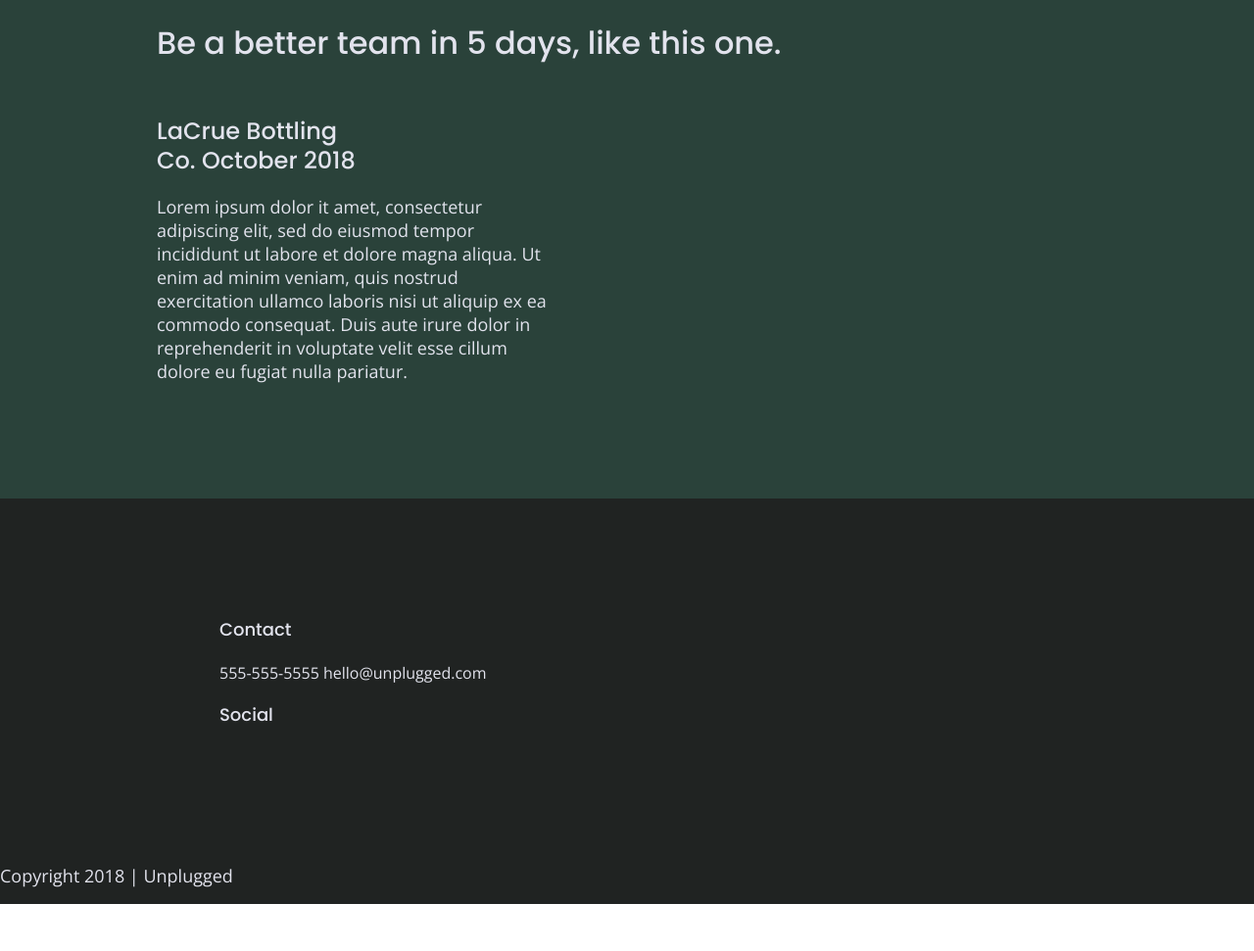
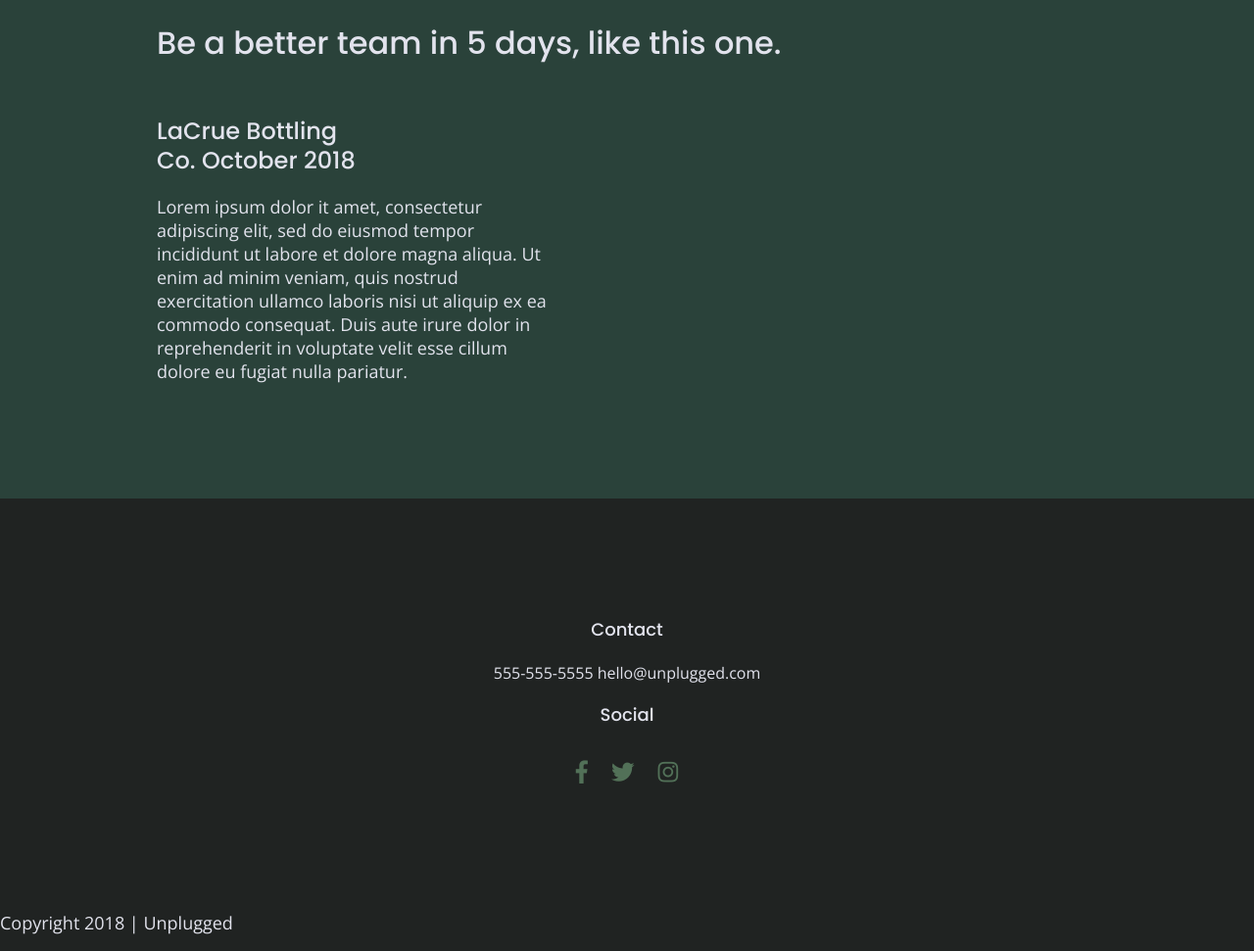
Before and after one commit to Shannon-Abbs/unplugged-site, a website built with Parcel: page index.html in a window 1280 px wide. Shown: the part 2273-3244 px from the top of the page at 98% size. Before the commit the page ends 3196 px from the top, so only its background shows below. Built offline with nearby package versions, Linux system fonts and the light colour scheme.

Commit message:
Added social icon fonts to footer

```diff
--- a/css/main.css
+++ b/css/main.css
@@ -229,19 +229,35 @@ footer .content-wrapper {
 
 footer .contact {
   margin-bottom: 50px;
+  justify-content: center;
+  align-items: center;
+  text-align: center;
+}
+
+footer h4 {
+  text-align: center;
 }
 
 footer .social-icons {
   display: flex;
   justify-content: space-around;
   align-items: center;
-  size: 21px;
+
 }
 
 footer .social-icons p {
   display: flex;
   justify-content: center;
   align-items: center;
+}
+
+footer .social-icons i {
+  display:flex;
+  justify-content: space-around;
+  align-items:flex-start;
+  color: #527158;
+  margin: 12px;
+  font-size: 1.31em;
 }
 
 footer .copyright {
@@ -338,6 +354,8 @@ aside {
 .features article {
   width: 63%;
   margin: 30px 0;
+  justify-content: center;
+  text-align: center;
 }
 
 .features p {
--- a/index.html
+++ b/index.html
@@ -168,12 +168,17 @@
       <div class="social">
         <h4>Social</h4>
         <div class="social-icons">
-          <p><a href="https://www.facebook.com/shannon.abbs222/" target="_blank" rel="noopener"></a></p>
-          <p><a href="https://www.instagram.com/skillcrush/" target="_blank" rel="noopener"></a></p>
-          <p><a href="https://www.twitter.com/skillcrush/" target="_blank" rel="noopener"></a></p>
 
-        </div>
-      </div>
+              <p>
+                  <a href=""><i class="fab fa-facebook-f"></i></a>
+                  <a href=""><i class="fab fa-twitter"></i></a>
+                  <a href=""><i class="fab fa-instagram"></i></a>
+
+              </p>
+
+          <!-- add the rest of your icons here! -->
+          </div>
+          </div>
     </div> <!-- footer content ends -->
     </div> <!--footer content-wrapper ends-->
     <div class="copyright">
```
Also changed, not shown: about/index.html (+13 -9 lines), faq/index.html (+10 -5 lines).
